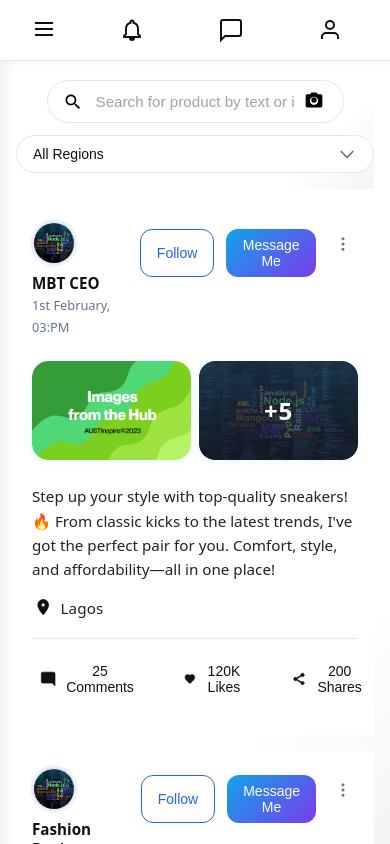
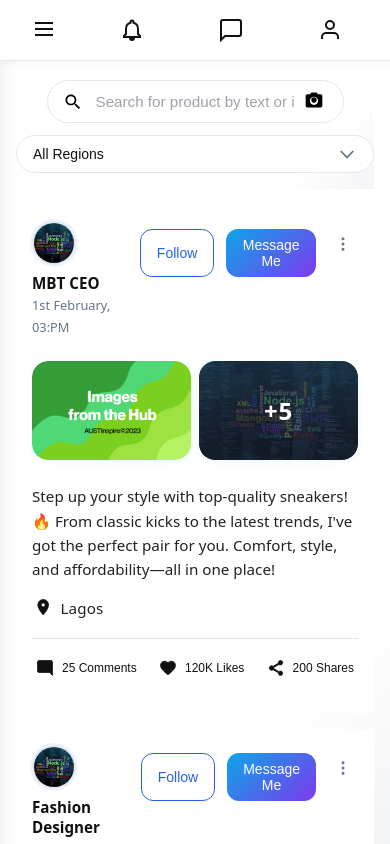
Before and after one commit to Oceanpulse-devs/ocean_app, a SvelteKit app in the folder frontend/: page /feed in a window 390 px wide. Built offline with nearby package versions, Linux system fonts and the light colour scheme.

Commit message:
still sharre

```diff
--- a/frontend/src/routes/feed/+page.svelte
+++ b/frontend/src/routes/feed/+page.svelte
@@ -1175,6 +1175,8 @@
     padding: 1rem 0;
     border-top: 1px solid #e2e8f0;
     margin-bottom: 0;
+    position: relative;
+    flex-wrap: wrap;
   }
 
   .engage-btn {
@@ -1189,6 +1191,7 @@
     padding: 0.5rem;
     border-radius: 0.75rem;
     transition: all 0.2s ease;
+    white-space: nowrap;
   }
 
   .engage-btn:hover {
@@ -1617,7 +1620,7 @@
     margin-bottom: 0.5rem;
     z-index: 50;
     min-width: 200px;
-    max-width: calc(100vw - 2rem);
+    max-width: calc(100% - 1rem);
     transform: translateX(0);
   }
 
@@ -1642,7 +1645,7 @@
   @media (max-width: 768px) {
     .share-menu {
       right: -0.5rem;
-      max-width: calc(100vw - 1rem);
+      max-width: calc(100% - 0.5rem);
     }
 
     .share-option {
@@ -1651,10 +1654,20 @@
     }
   }
 
-  @media (max-width: 380px) {
-    .share-menu {
-      right: -1rem;
-      max-width: calc(100vw - 0.5rem);
+  @media (max-width: 480px) {
+    .post-engagement {
+      gap: 0.75rem;
+      justify-content: space-between;
+    }
+
+    .engage-btn {
+      font-size: 0.75rem;
+      padding: 0.25rem;
+    }
+
+    .engage-btn .icon {
+      width: 1.125rem;
+      height: 1.125rem;
     }
   }
 
```
